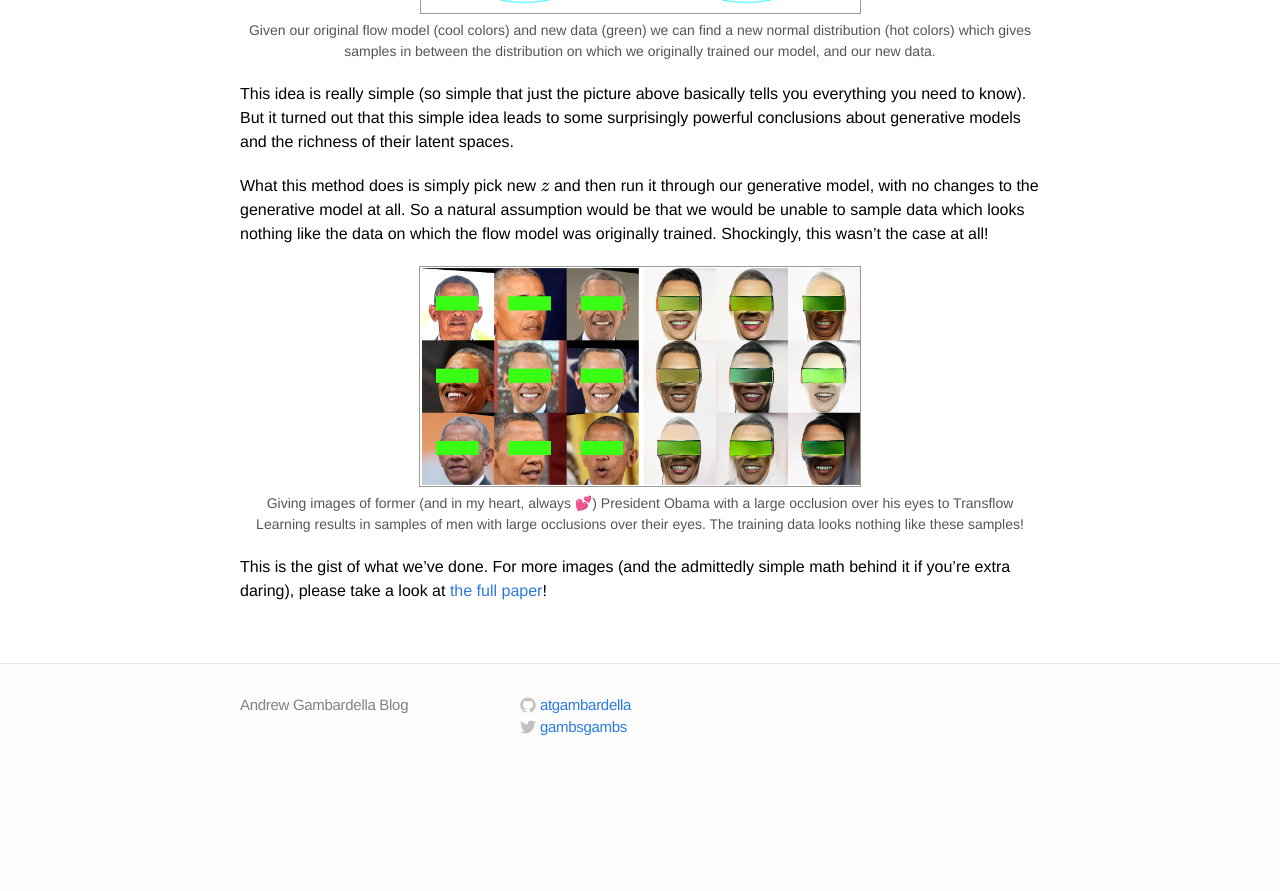
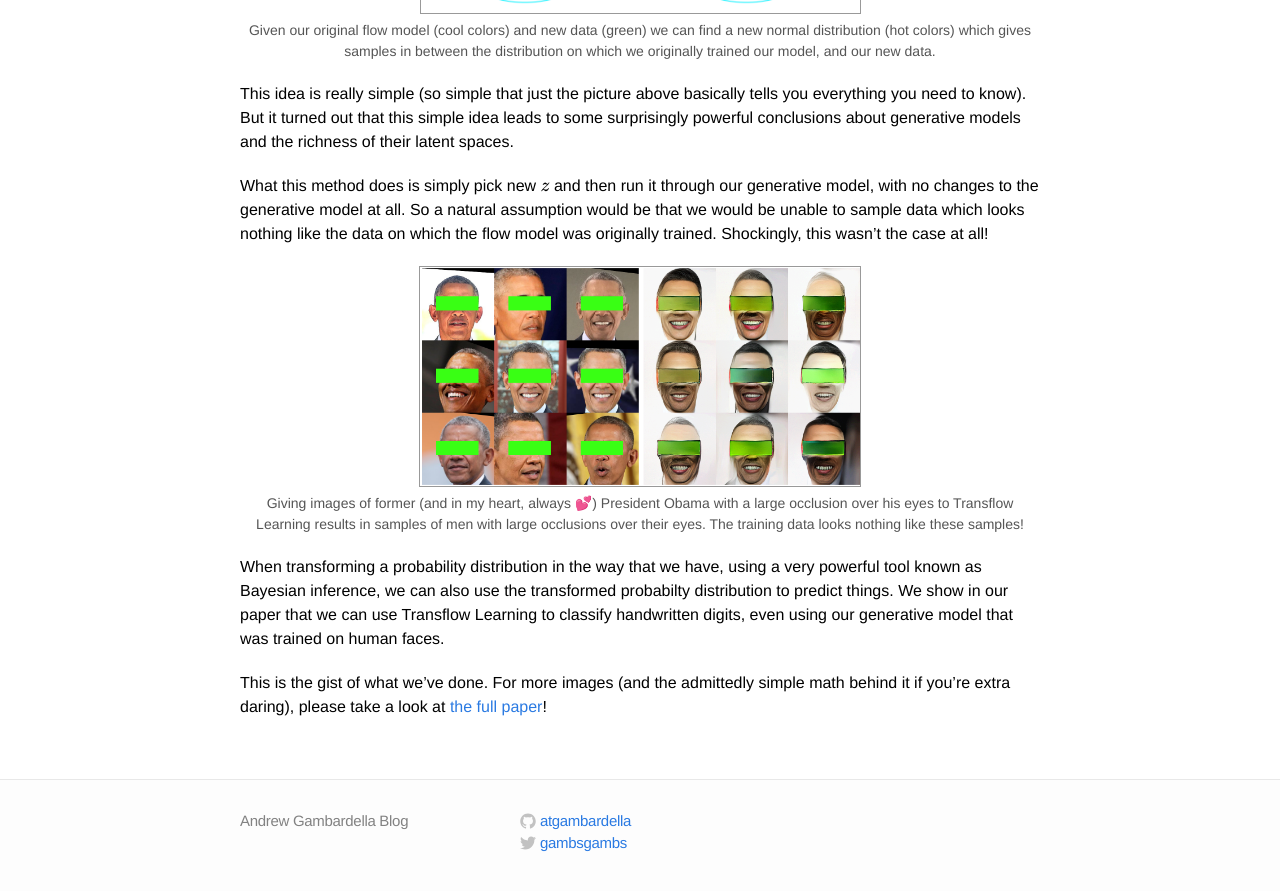
Before and after one commit to atgambardella/atgambardella.github.io, a Jekyll site: the page built from _posts/2019-11-28-Transflow-Learning.markdown, in a window 1280 px wide and 900 px high, scrolled down 2985 px. Shown: the top 891 px of the window. Built offline with Jekyll 4.4.1, drawn with Linux system fonts in a browser that asks for light colours; formulas are drawn with MathJax 3; a script that is not in the unit is left out; before the commit the page ends 3769 px from its top, so only the background shows below that.

Commit message:
one more sentence

```diff
--- a/_posts/2019-11-28-Transflow-Learning.markdown
+++ b/_posts/2019-11-28-Transflow-Learning.markdown
@@ -69,4 +69,6 @@ What this method does is simply pick new $z$ and then run it through our generat
 <div class="thecap">Giving images of former (and in my heart, always 💕) President Obama with a large occlusion over his eyes to Transflow Learning results in samples of men with large occlusions over their eyes. The training data looks nothing like these samples!</div>
 </div>
 
+When transforming a probability distribution in the way that we have, using a very powerful tool known as Bayesian inference, we can also use the transformed probabilty distribution to predict things. We show in our paper that we can use Transflow Learning to classify handwritten digits, even using our generative model that was trained on human faces.
+
 This is the gist of what we've done. For more images (and the admittedly simple math behind it if you're extra daring), please take a look at <a href='https://arxiv.org/abs/1911.13270'>the full paper</a>!
```
